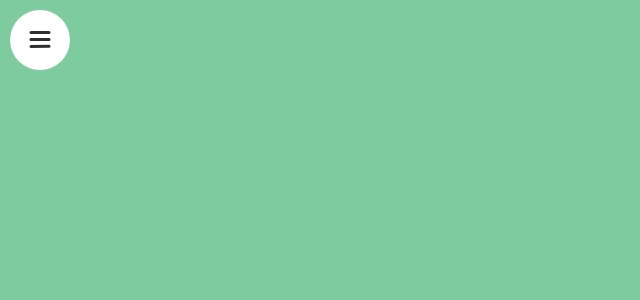
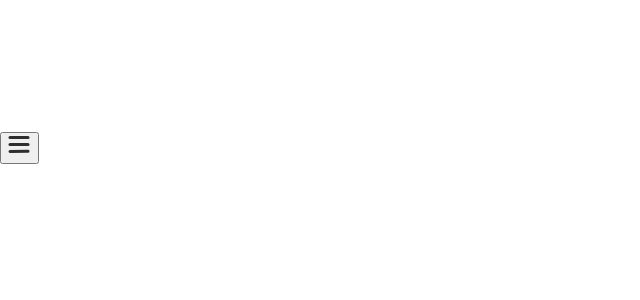
Before and after one commit to jackiewong99/motion-sandbox, a React (Create React App) app: page / in a window 1280 px wide. Shown: the top 300 px of the page, without its empty margins (0-640 px from the left). Built offline with nearby package versions, Linux system fonts and the light colour scheme.

Commit message:
Update stylesheet.
-Remove old Framer Motion example styling.
-Add new styling for new project.

```diff
--- a/src/App.css
+++ b/src/App.css
@@ -1,5 +1,5 @@
 .App {
-  background: rgb(125, 203, 158);
+  background: rgb(255, 255, 255);
   position: absolute;
   top: 0;
   left: 0;
@@ -15,77 +15,9 @@
   border-radius: 20%;
 }
 
-.nav-background {
-  position: absolute;
-  top: 0;
-  left: 0;
-  bottom: 0;
-  width: 300px;
-  background: #ffff;
+.header-container {
+  text-align: left;
+  padding: 2rem;
+  margin: 5px 1rem;
+  font-size: 1.5rem;
 }
-
-button {
-  outline: none;
-  border: none;
-  -webkit-user-select: none;
-  -moz-user-select: none;
-  cursor: pointer;
-  position: absolute;
-  top: 18px;
-  left: 15px;
-  width: 50px;
-  height: 50px;
-  border-radius: 50%;
-  background: transparent;
-}
-
-ul,
-li {
-  margin: 0;
-  padding: 0;
-}
-
-ul {
-  padding: 25px;
-  position: absolute;
-  top: 100px;
-  width: 230px;
-}
-
-li {
-  list-style: none;
-  margin-bottom: 20px;
-  display: flex;
-  align-items: center;
-  cursor: pointer;
-}
-
-.icon-placeholder {
-  width: 40px;
-  height: 40px;
-  border-radius: 50%;
-  flex: 40px 0;
-  margin-right: 20px;
-}
-
-.text-placeholder {
-  border-radius: 5px;
-  width: 200px;
-  height: 40px;
-  flex: 1;
-}
-
-.refresh {
-  padding: 10px;
-  position: absolute;
-  background: rgba(0, 0, 0, 0.4);
-  border-radius: 10px;
-  width: 20px;
-  height: 20px;
-  top: 10px;
-  right: 10px;
-  display: flex;
-  justify-content: center;
-  align-items: center;
-  cursor: pointer;
-}
```
